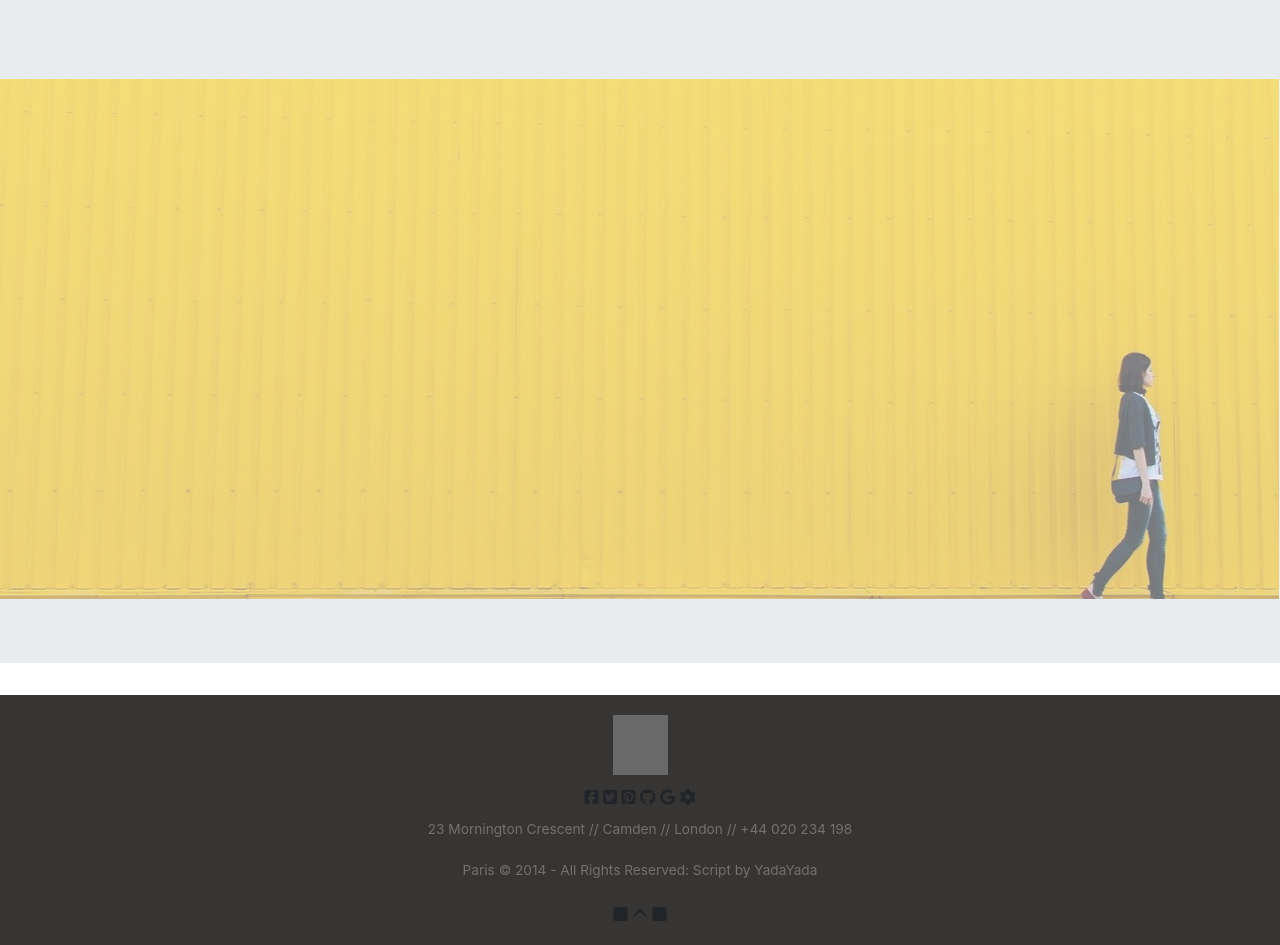
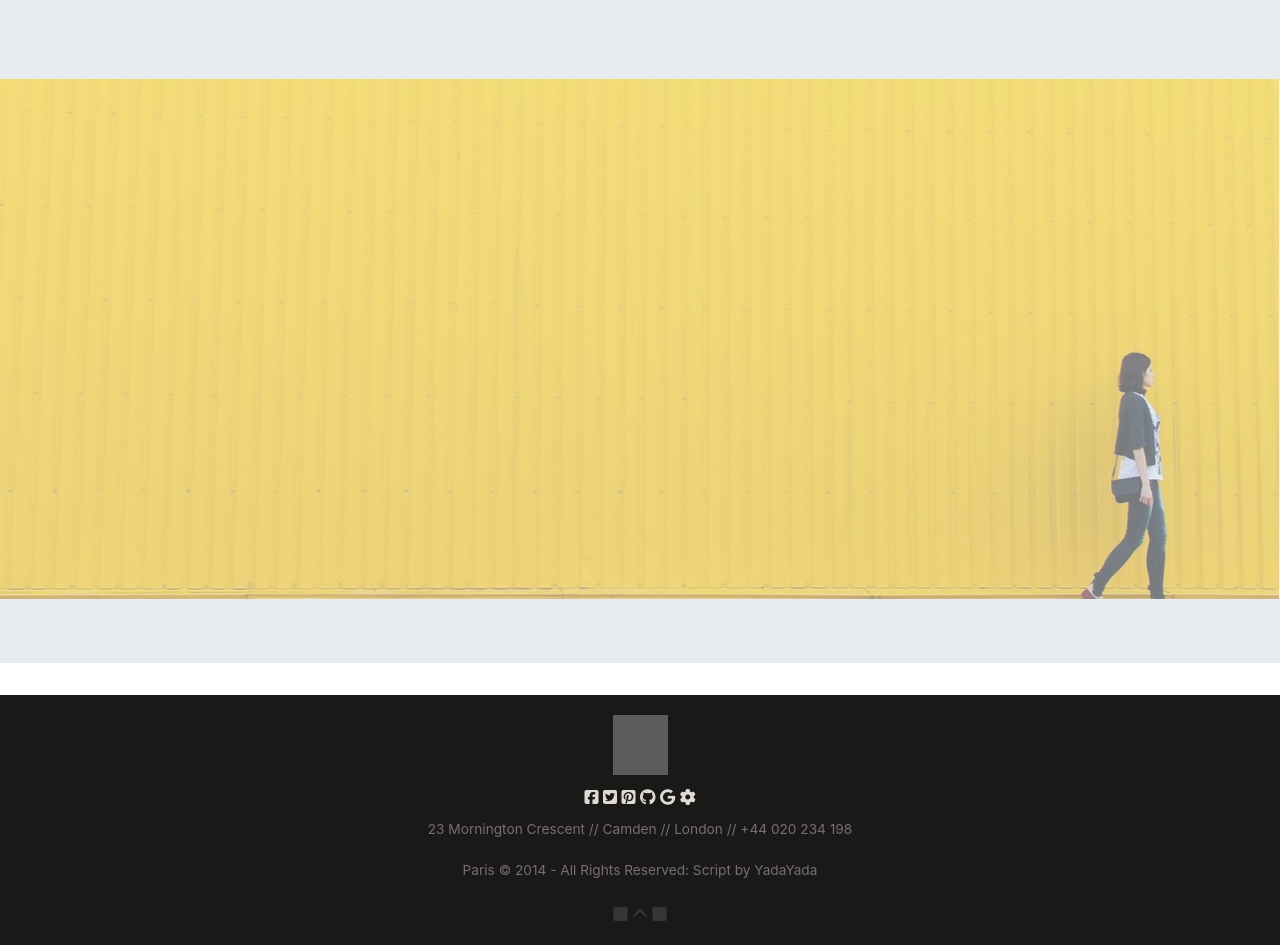
Before and after one commit to dasdachs/smartninja-git-exercise, a plain HTML site: page index.html in a window 1280 px wide. Drawn offline with nearby package versions, Linux system fonts and the light colour scheme; grey boxes are pictures that could not be loaded.

Commit message:
Updated css for footer

```diff
--- a/style.css
+++ b/style.css
@@ -3,9 +3,16 @@
 .footer {
 display: flex;
 flex-direction: column;
-background-color: #363534;
+background-color: #1a1918;
 text-align: center;
 height: 250px;
+}
+
+.upper {
+filter: invert(100%) !important;
+}
+.fas {
+filter: invert(10%)
 }
 
 img {
```
